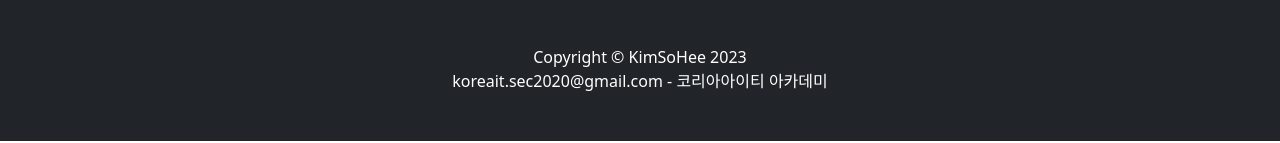
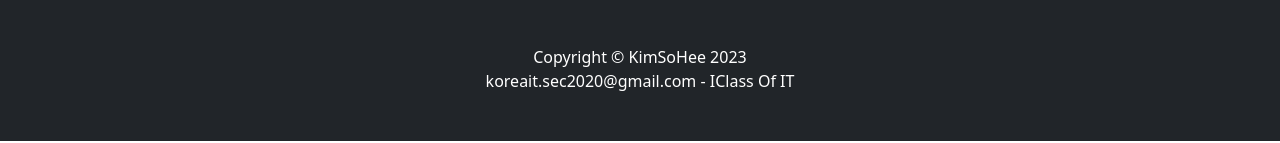
Before and after one commit to kimsewhee/classTest, a plain HTML site: page oracle.html in a window 1280 px wide. Shown: the part 373-516 px from the top of the page. Drawn offline with nearby package versions, Linux system fonts and the light colour scheme.

Commit message:
Update oracle.html

```diff
--- a/oracle.html
+++ b/oracle.html
@@ -110,7 +110,7 @@
         <!-- Footer-->
         <footer class="py-5 bg-dark">
             <div class="container"><p class="m-0 text-center text-white">Copyright &copy; KimSoHee 2023 <br>
-            koreait.sec2020@gmail.com   - 코리아아이티 아카데미</p></div>
+            koreait.sec2020@gmail.com   - IClass Of IT </p></div>
         </footer>
         <!-- Bootstrap core JS-->
         <script src="https://cdn.jsdelivr.net/npm/bootstrap@5.2.3/dist/js/bootstrap.bundle.min.js"></script>
```
